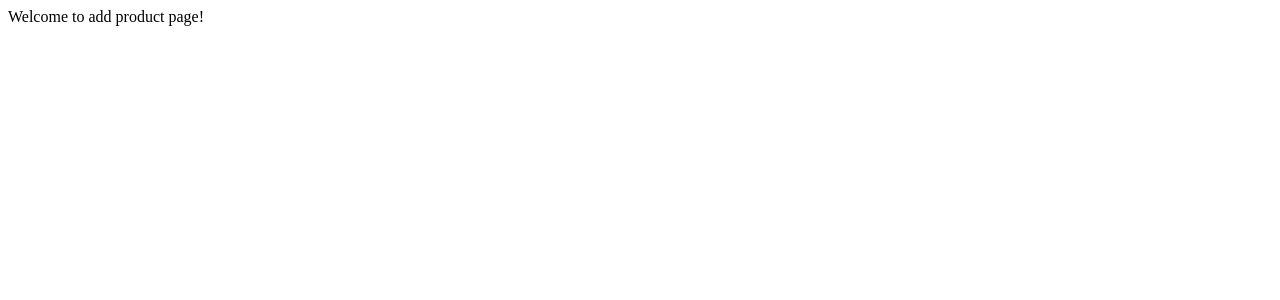
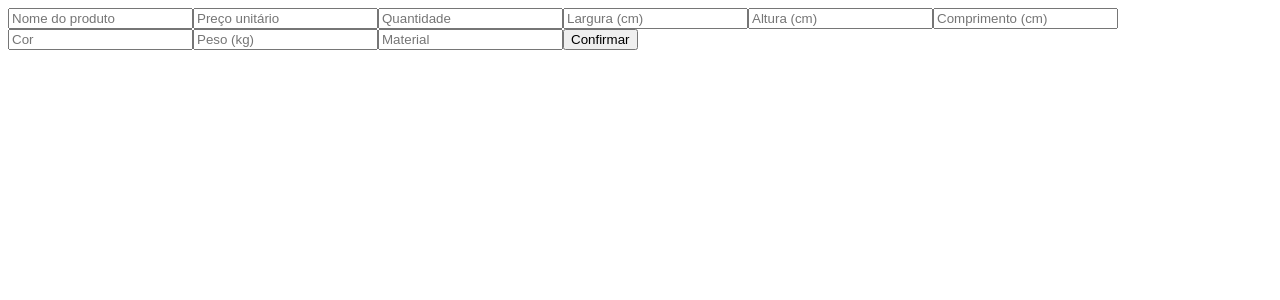
Before and after one commit to Kohlrausch16/front.atividade_I, a Next.js app: page /adicionar/produto in a window 1280 px wide. Shown: the top 300 px of the page. Built offline with nearby package versions, Linux system fonts and the light colour scheme.

Commit message:
Add user + product

```diff
--- a/src/Entities/Product.ts
+++ b/src/Entities/Product.ts
@@ -6,7 +6,7 @@ export type Product = {
     width: number;
     height: number;
     length: number;
-    color: string [];
+    color: string;
     weight: number;
     material: string;
 }
--- a/src/ProductAxios.ts
+++ b/src/ProductAxios.ts
@@ -25,8 +25,9 @@ class ProductAxios{
 
     async addProduct(product: Product){
         try{
-            const foundProduct = await axios.post<Product>(`${apiKey}/produto/`, product);
-            return foundProduct.data;
+            const createdProduct = await axios.post<Product>(`${apiKey}/produto/`, product);
+            alert('Produto criado com sucesso');
+            return createdProduct.data;
         } catch(err: any){
             alert(err.message);
         }
@@ -35,6 +36,7 @@ class ProductAxios{
     async deleteProduct(id: string){
         try{
             const foundProduct = await axios.delete(`${apiKey}/produto/${id}`);
+            alert('Produto deletado com sucesso');
             return foundProduct.data;
         } catch(err: any){
             alert(err.message);
--- a/src/app/adicionar/produto/page.tsx
+++ b/src/app/adicionar/produto/page.tsx
@@ -1,26 +1,62 @@
-"use client";
+"use client"
 
 import { Product } from "@/Entities/Product";
+import ProductAxios from "@/ProductAxios";
+import { useRouter } from "next/navigation";
 import { useState } from "react";
-import ProductAxios from "@/ProductAxios";
 
-export default function ProductRegisterPage() {
+export default function AddProduct() {
 
-  const axios = new ProductAxios();
+    const axios = new ProductAxios();
+    const router = useRouter();
 
-  const [name, setName] = useState("");
-  const [unitPrice, setUnitPrice] = useState<number>();
-  const [qtd, setQtd] = useState<number>();
-  const [width, setWidth] = useState<number>();
-  const [height, setHeight] = useState<number>();
-  const [length, setLength] = useState<number>();
-  const [color, setColor] = useState<string>();
-  const [weight, setWeight] = useState<number>();
-  const [material, setMaterial] = useState("");
+    const [productName, setName] = useState<string>('');
+    const [productUnitPrice, setUnitPrice] = useState<number>(0);
+    const [productQtd, setQtd] = useState<number>(0);
+    const [productWidth, setWidth] = useState<number>(0);
+    const [productHeight, setHeight] = useState<number>(0);
+    const [productLength, setLength] = useState<number>(0);
+    const [productColor, setColor] = useState<string>('');
+    const [productWeight, setWeight] = useState<number>(0);
+    const [productMaterial, setMaterial] = useState<string>('');
 
-  return(
-    <>
-      Welcome to add product page!
-    </>
-  );
+    const addProduct = async (product: Product) => {
+        const createdProduct = await axios.addProduct(product);
+        router.push(`/produto/${createdProduct?.id}`);
+    }
+
+    const setProductProperties = () => {
+        const product: Product = {
+            id: '',
+            name: productName,
+            unitPrice: productUnitPrice,
+            qtd: productQtd,
+            width: productWidth,
+            height: productHeight,
+            length: productLength,
+            color: productColor,
+            weight: productWeight,
+            material: productMaterial
+        }
+
+        addProduct(product);
+    }
+
+    return (
+        <>
+            <form>
+                <input type="text" onChange={(e) => setName(e.target.value)} placeholder="Nome do produto" />
+                <input type="number" onChange={(e) => setUnitPrice(parseFloat(e.target.value))} placeholder="Preço unitário" />
+                <input type="number" onChange={(e) => setQtd(parseInt(e.target.value))} placeholder="Quantidade" />
+                <input type="number" onChange={(e) => setWidth(parseFloat(e.target.value))} placeholder="Largura (cm)" />
+                <input type="number" onChange={(e) => setHeight(parseFloat(e.target.value))} placeholder="Altura (cm)" />
+                <input type="number" onChange={(e) => setLength(parseFloat(e.target.value))} placeholder="Comprimento (cm)" />
+                <input type="text" onChange={(e) => setColor(e.target.value)} placeholder="Cor" />
+                <input type="number" onChange={(e) => setWeight(parseFloat(e.target.value))} placeholder="Peso (kg)" />
+                <input type="text" onChange={(e) => setMaterial(e.target.value)} placeholder="Material" />
+
+                <button type="button" onClick={() => setProductProperties()}>Confirmar</button>
+            </form>
+        </>
+    );
 }
--- a/src/app/produto/[id]/page.tsx
+++ b/src/app/produto/[id]/page.tsx
@@ -19,7 +19,6 @@ export default function ProductPage(){
     const fetchData = async () => {
         const foundProduct = await axios.getProductById(id as string);
         setProductData(foundProduct);
-        console.log(foundProduct);
         setLoading(false);
     }
 
--- a/src/app/usuario/[id]/page.tsx
+++ b/src/app/usuario/[id]/page.tsx
@@ -19,7 +19,6 @@ export default function UserPage(){
     const fetchData = async () => {
         const foundUser = await axios.getUserById(id as string);
         setUserData(foundUser);
-        console.log(foundUser);
         setLoading(false);
     }
 
@@ -40,7 +39,7 @@ export default function UserPage(){
 
     return(
         <>
-            <button onClick={() => deleteUser(userData?.id as string)}> Deletar produto </button>
+            <button onClick={() => deleteUser(userData?.id as string)}> Deletar usuario </button>
             {loading ? <div> Loading... </div> : <div> {userData?.name} - {userData?.userRole} </div> }
         </>
     );
```
Also changed, not shown: src/UserAxios.ts (+11 -1 lines), src/app/adicionar/usuario/page.tsx (+37 -2 lines).
